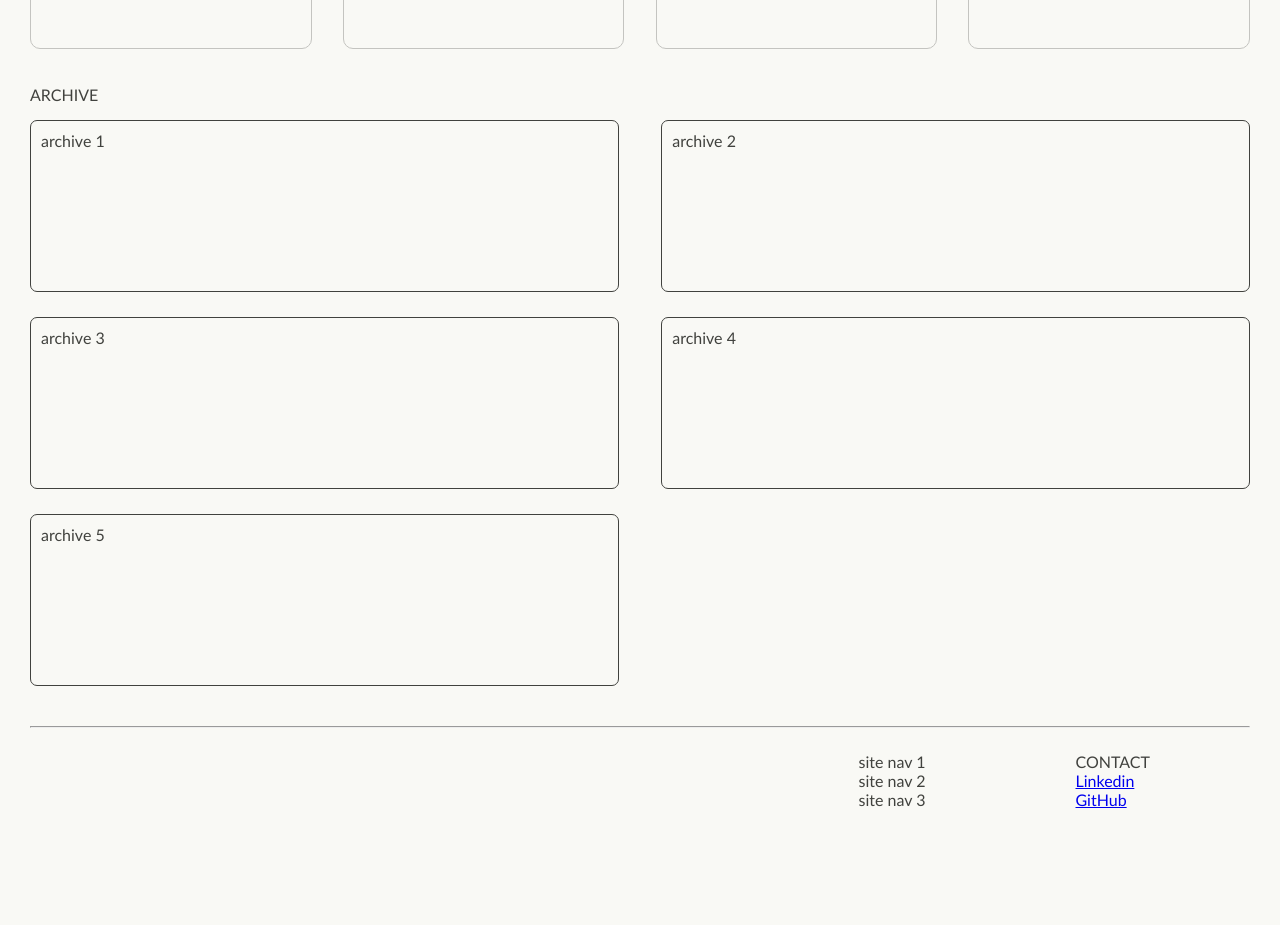
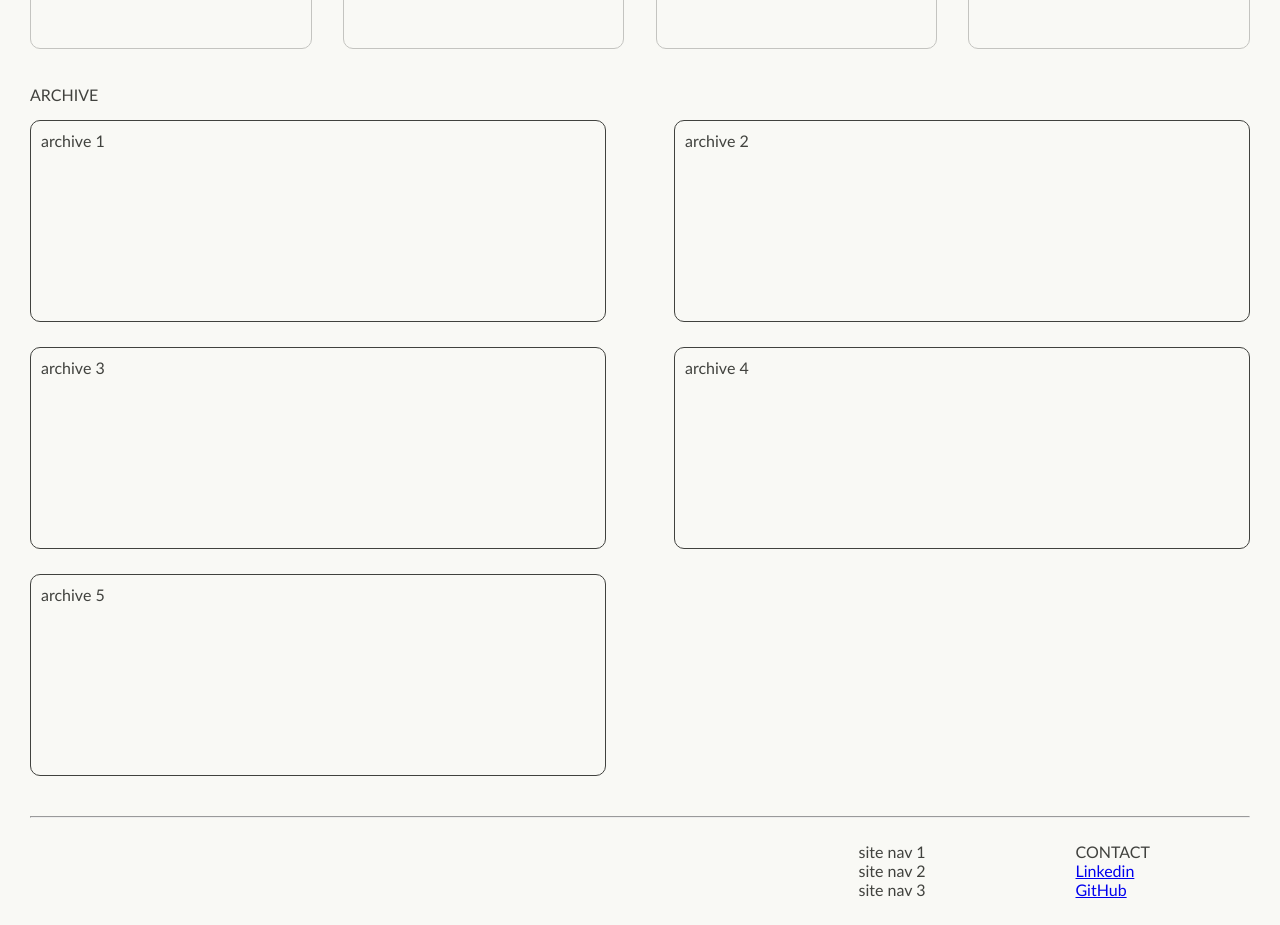
Before and after one commit to niamhbrockbank/portfolio, a React (Create React App) app: page / in a window 1280 px wide. Shown: the part 400-1325 px from the top of the page. Before the commit the page ends 1235 px from the top, so only its background shows below. Built offline with nearby package versions, Linux system fonts and the light colour scheme.

Commit message:
Align right hand side of project lists in all views

```diff
--- a/src/styles.css
+++ b/src/styles.css
@@ -71,6 +71,7 @@ h1 {
   display: grid;
   grid-template-columns: repeat(4, 22vw);
   justify-content: space-between;
+  column-gap : 1vw;
 }
 
 .featured_project {
@@ -84,17 +85,17 @@ h1 {
   list-style-type: none;
   padding-left: 0px;
   display: grid;
-  grid-template-columns: 46vw 46vw;
-  gap: 25px;
+  grid-template-columns: 45vw 45vw;
+  column-gap : 2vw;
+  row-gap: 25px;
   justify-content: space-between;
 }
 
 .archive_project {
-  border: 2px solid red;
-  height: 150px;
   border: 1.5px solid #41423e;
-  border-radius: 7px;
+  border-radius: 10px;
   padding: 10px;
+  height: 180px;
 }
 
 #footer_section {
```
